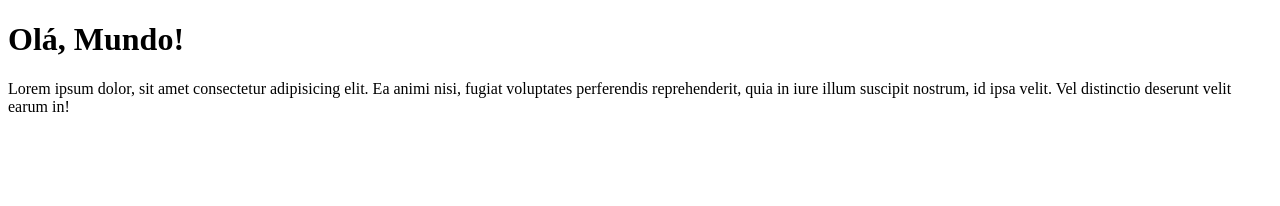
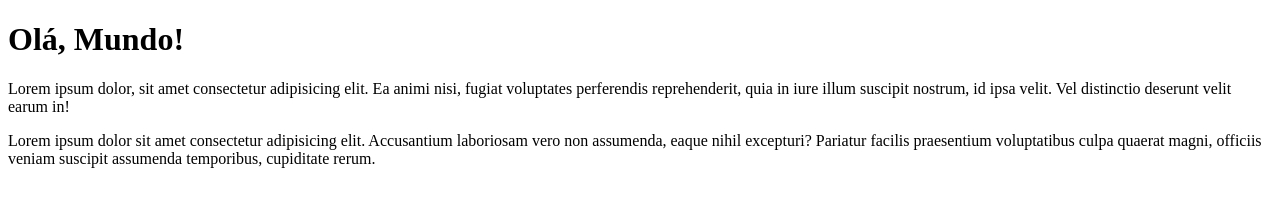
Before and after one commit to DanielSV-Hub/Ola-Mundo, a plain HTML site: page site-exemplo/index.html in a window 1280 px wide. Drawn offline with Linux system fonts and the light colour scheme.

Commit message:
adicionei um parágrafo

```diff
--- a/site-exemplo/index.html
+++ b/site-exemplo/index.html
@@ -8,5 +8,6 @@
 <body>
     <h1>Olá, Mundo!</h1>
     <p>Lorem ipsum dolor, sit amet consectetur adipisicing elit. Ea animi nisi, fugiat voluptates perferendis reprehenderit, quia in iure illum suscipit nostrum, id ipsa velit. Vel distinctio deserunt velit earum in!</p>
+    <p>Lorem ipsum dolor sit amet consectetur adipisicing elit. Accusantium laboriosam vero non assumenda, eaque nihil excepturi? Pariatur facilis praesentium voluptatibus culpa quaerat magni, officiis veniam suscipit assumenda temporibus, cupiditate rerum.</p>
 </body>
 </html>
```
